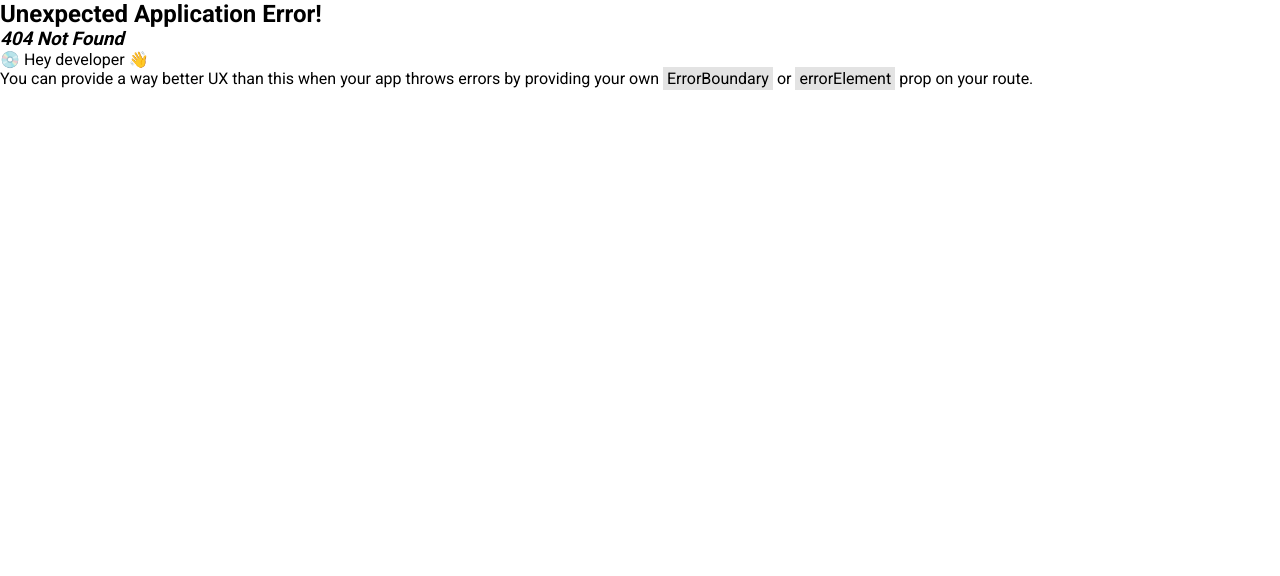
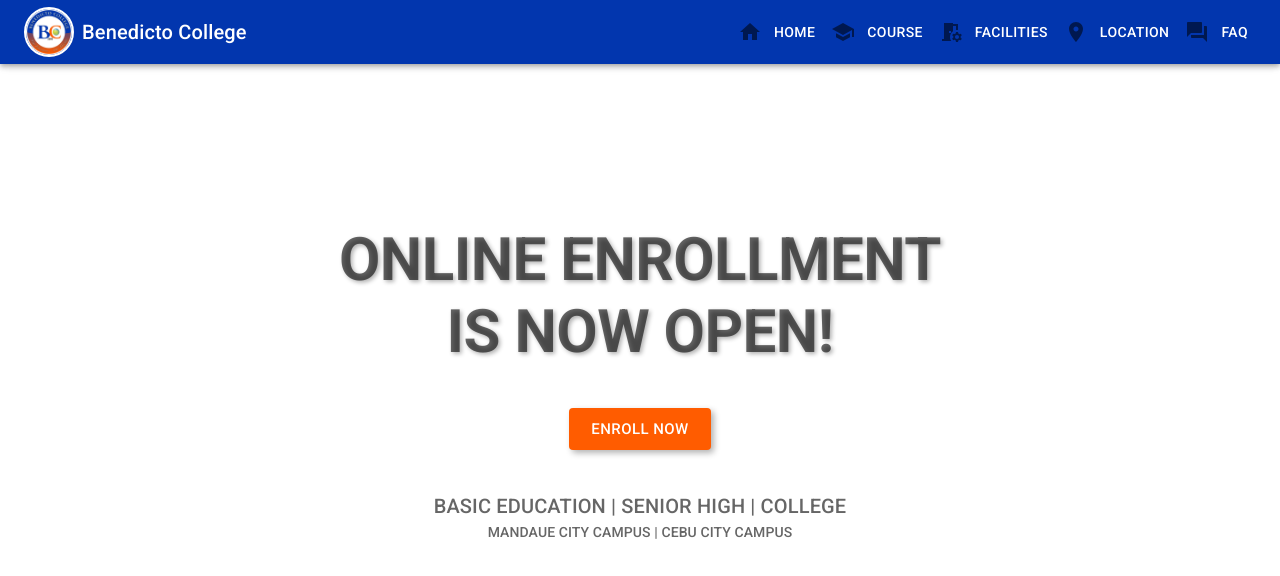
Before and after one commit to npcnon/UIUXPublic-Cebu-City-Campus, a React (Vite) app: page / in a window 1280 px wide. Before the commit this address had no page. Shown: the top 576 px of the page. Built offline with nearby package versions, Linux system fonts and the light colour scheme.

Commit message:
First Commit in Branch02

```diff
--- a/src/Pages/Home/LandingPage.tsx
+++ b/src/Pages/Home/LandingPage.tsx
@@ -1,9 +1,9 @@
 import CssBaseline from "@mui/material/CssBaseline";
-// import AppAppBar from "./components/AppAppbar";
-// import Hero from "./components/Hero";
+import AppAppBar from "./components/AppAppbar";
+import Hero from "./components/Hero";
 import Checkout from "../Enrollment/Checkout";
 import SignInSide from "../Login/SignInSide";
-// import EnrollmentPage from "./components/EnrollmentPage";
+import EnrollmentPage from "./components/EnrollmentPage";
 // import LogoCollection from './components/LogoCollection';
 // import Highlights from './components/Highlights';
 // import Pricing from './components/Pricing';
@@ -21,13 +21,13 @@
 import Dashboard from "../Dashboard/Dashboard";
 
 // Layout with AppAppBar
-// const LayoutWithAppBar = () => (
-//   <>
-//     <CssBaseline />
-//     {/* <AppAppBar /> */}
-//     <Outlet /> {/* This will render the nested route components */}
-//   </>
-// );
+const LayoutWithAppBar = () => (
+  <>
+    <CssBaseline />
+    <AppAppBar />
+    <Outlet /> {/* This will render the nested route components */}
+  </>
+);
 
 // Layout without AppAppBar
 const LayoutWithoutAppBar = () => (
@@ -37,18 +37,16 @@
   </>
 );
 
-
-
 export default function LandingPage() {
   const router = createBrowserRouter(
     createRoutesFromElements(
       <>
-        {/* <Route element={<LayoutWithAppBar />}>
-          <Route path="/" element={<Hero />} /> */}
+        <Route element={<LayoutWithAppBar />}>
+          <Route path="/" element={<Hero />} />
           <Route path="/Enrollment" element={<Checkout />} />
-        {/* </Route> */}
+        </Route>
         <Route element={<LayoutWithoutAppBar />}>
-          {/* <Route path="/EnrollmentPage" element={<EnrollmentPage />} /> */}
+          <Route path="/EnrollmentPage" element={<EnrollmentPage />} />
           <Route path="/Sign-in" element={<SignInSide />} />
           <Route path="/Dashboard" element={<Dashboard />} />
         </Route>
```
Also changed, not shown: src/Pages/Home/components/AppAppbar.tsx (+2 -7 lines), src/Pages/Home/components/EnrollmentPage.tsx (+2 -7 lines).
